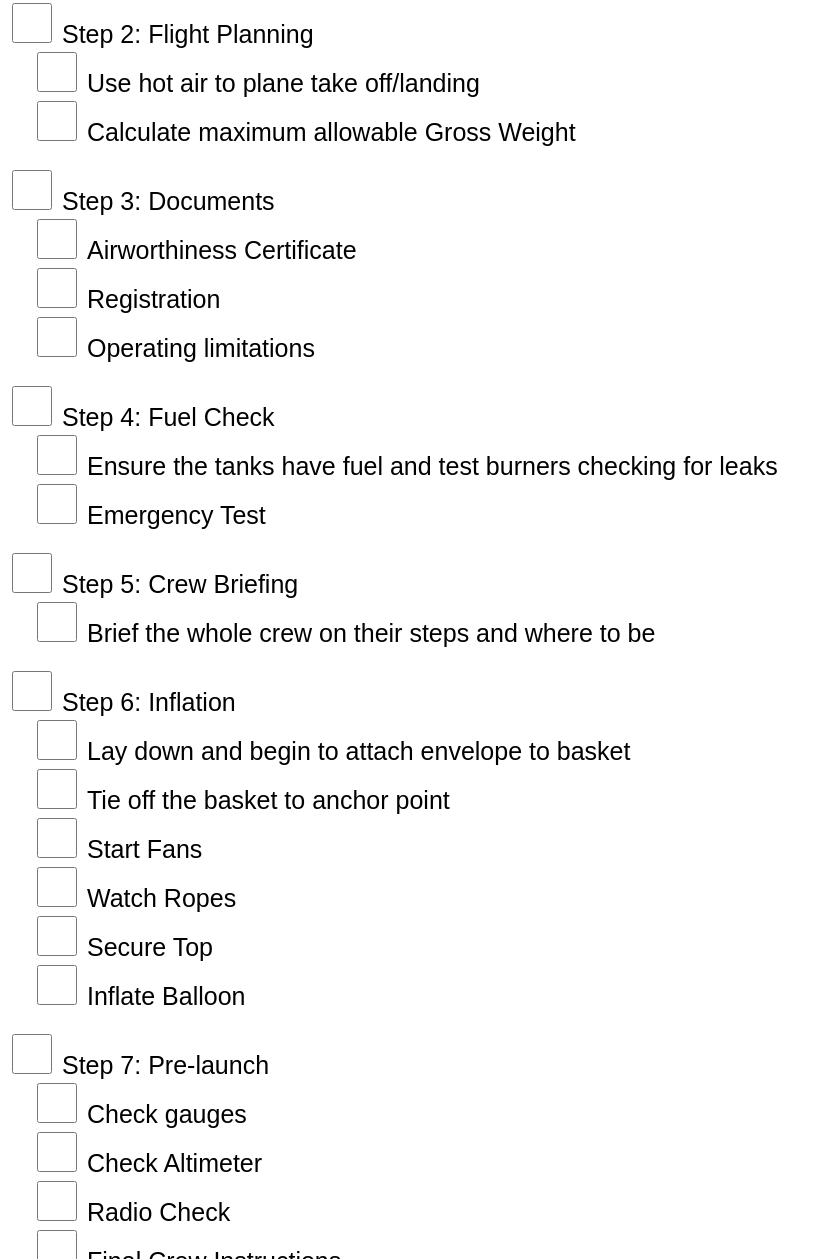
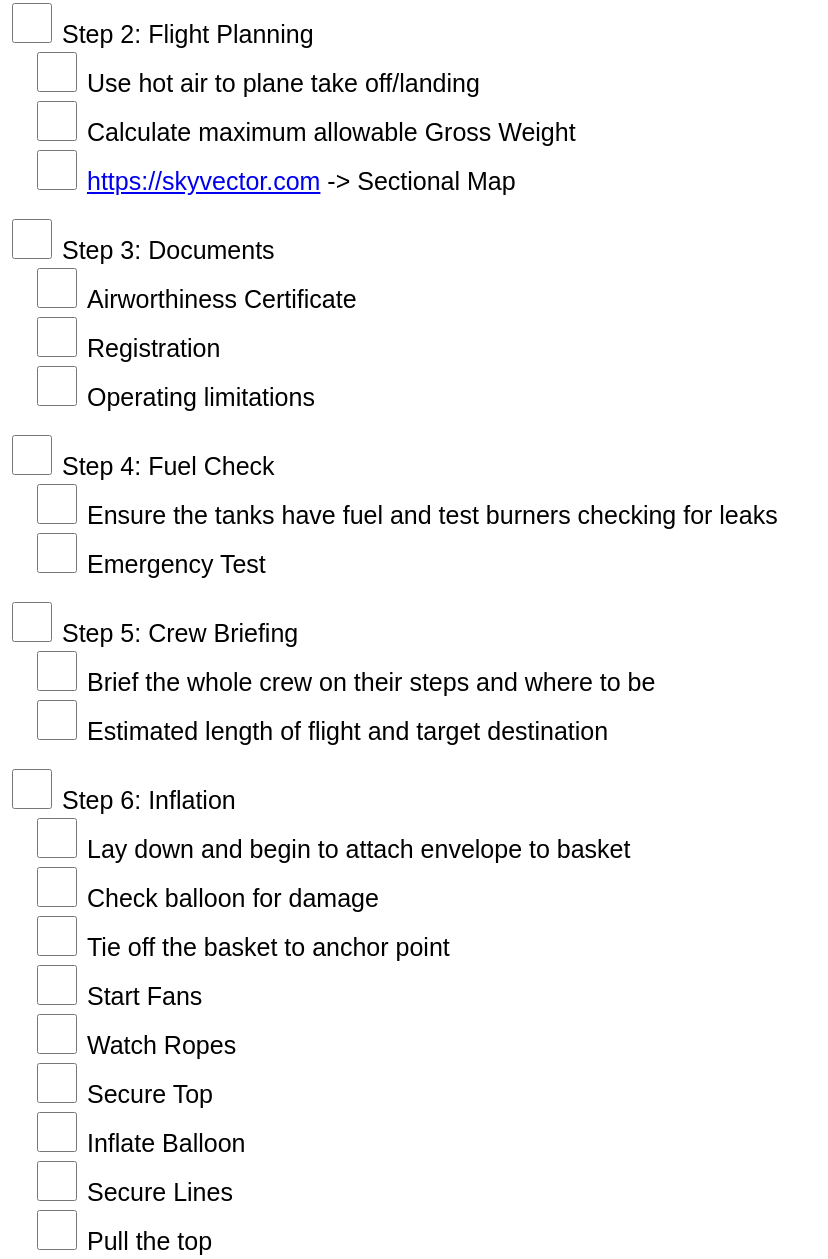
Before and after one commit to KyInTheSky25/KyInTheSky25.github.io, a plain HTML site: page index.html in a window 1280 px wide. Shown: the part 345-1604 px from the top of the page, without its empty margins (0-828 px from the left). Drawn offline with Linux system fonts and the light colour scheme.

Commit message:
Update index.html

```diff
--- a/index.html
+++ b/index.html
@@ -88,7 +88,11 @@
             },
             {
                 step: 'Step 2: Flight Planning',
-                additionalInfo: ['Use hot air to plane take off/landing', 'Calculate maximum allowable Gross Weight']
+                additionalInfo: ['Use hot air to plane take off/landing', 'Calculate maximum allowable Gross Weight',
+                {
+                        link: 'https://skyvector.com',
+                        description: ' -> Sectional Map'
+                    }]
             },
             {
                 step: 'Step 3: Documents',
@@ -100,15 +104,15 @@
             },
             {
                 step: 'Step 5: Crew Briefing',
-                additionalInfo: ['Brief the whole crew on their steps and where to be']
+                additionalInfo: ['Brief the whole crew on their steps and where to be', 'Estimated length of flight and target destination']
             },
             {
                 step: 'Step 6: Inflation',
-                additionalInfo: ['Lay down and begin to attach envelope to basket', 'Tie off the basket to anchor point', 'Start Fans', 'Watch Ropes','Secure Top', 'Inflate Balloon']
+                additionalInfo: ['Lay down and begin to attach envelope to basket', 'Check balloon for damage','Tie off the basket to anchor point', 'Start Fans', 'Watch Ropes','Secure Top', 'Inflate Balloon', 'Secure Lines', 'Pull the top']
             },
             {
                 step: 'Step 7: Pre-launch',
-                additionalInfo: ['Check gauges', 'Check Altimeter', 'Radio Check', 'Final Crew Instructions']
+                additionalInfo: ['Check gauges', 'Check Altimeter', 'Radio Check', 'Load Passengers', 'Final Crew Instructions']
             }
             // Add as many steps as needed...
         ];
```
